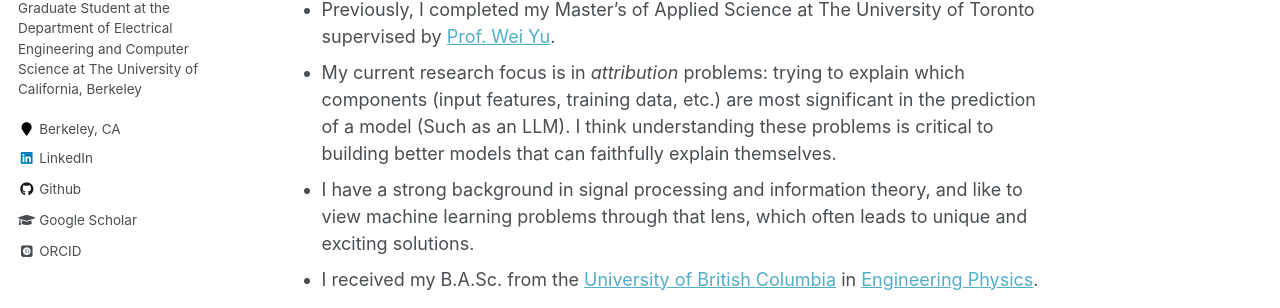
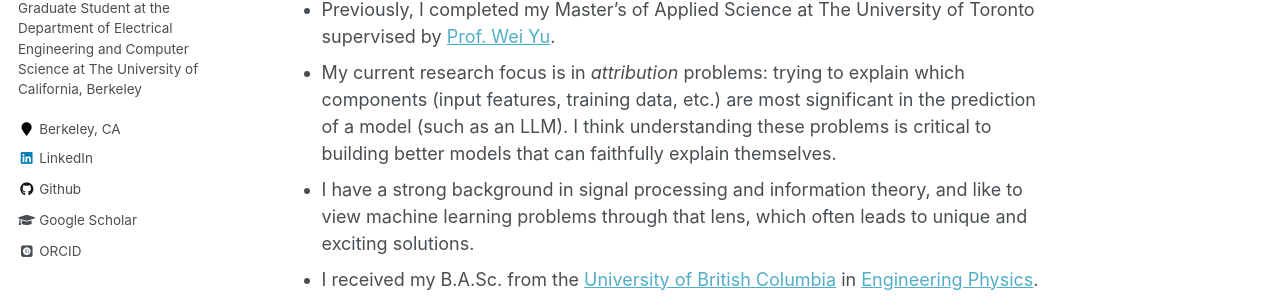
Before and after one commit to justinkang221/justinkang221.github.io, a Jekyll site: the page built from _pages/about.md, in a window 1280 px wide and 900 px high. Shown: the part 305-613 px from the top of the window. Built offline with Jekyll 4.4.1, drawn with Linux system fonts in a browser that asks for light colours; some web fonts are replaced.

```diff
--- a/_pages/about.md
+++ b/_pages/about.md
@@ -11,7 +11,7 @@ Welcome to my website. You can find my <a href='publications'>Publications</a>,
 
 * I am a Graduate Student at the University of California, Berkeley, affiliated with the BAIR Lab and supervised by <a href='https://people.eecs.berkeley.edu/~kannanr'>Prof. Kannan Ramchandran</a>.
 * Previously, I completed my Master's of Applied Science at The University of Toronto supervised by <a href='https://www.comm.utoronto.ca/~weiyu/'>Prof. Wei Yu</a>.
-* My current research focus is in *attribution* problems: trying to explain which components (input features, training data, etc.) are most significant in the prediction of a model (Such as an LLM). I think understanding these problems is critical to building better models that can faithfully explain themselves.
+* My current research focus is in *attribution* problems: trying to explain which components (input features, training data, etc.) are most significant in the prediction of a model (such as an LLM). I think understanding these problems is critical to building better models that can faithfully explain themselves.
 * I have a strong background in signal processing and information theory, and like to view machine learning problems through that lens, which often leads to unique and exciting solutions.
 * I received my B.A.Sc. from the <a href='https://www.ubc.ca/'>University of British Columbia</a> in <a href="https://www.engphys.ubc.ca/">Engineering Physics</a>.
 
```
